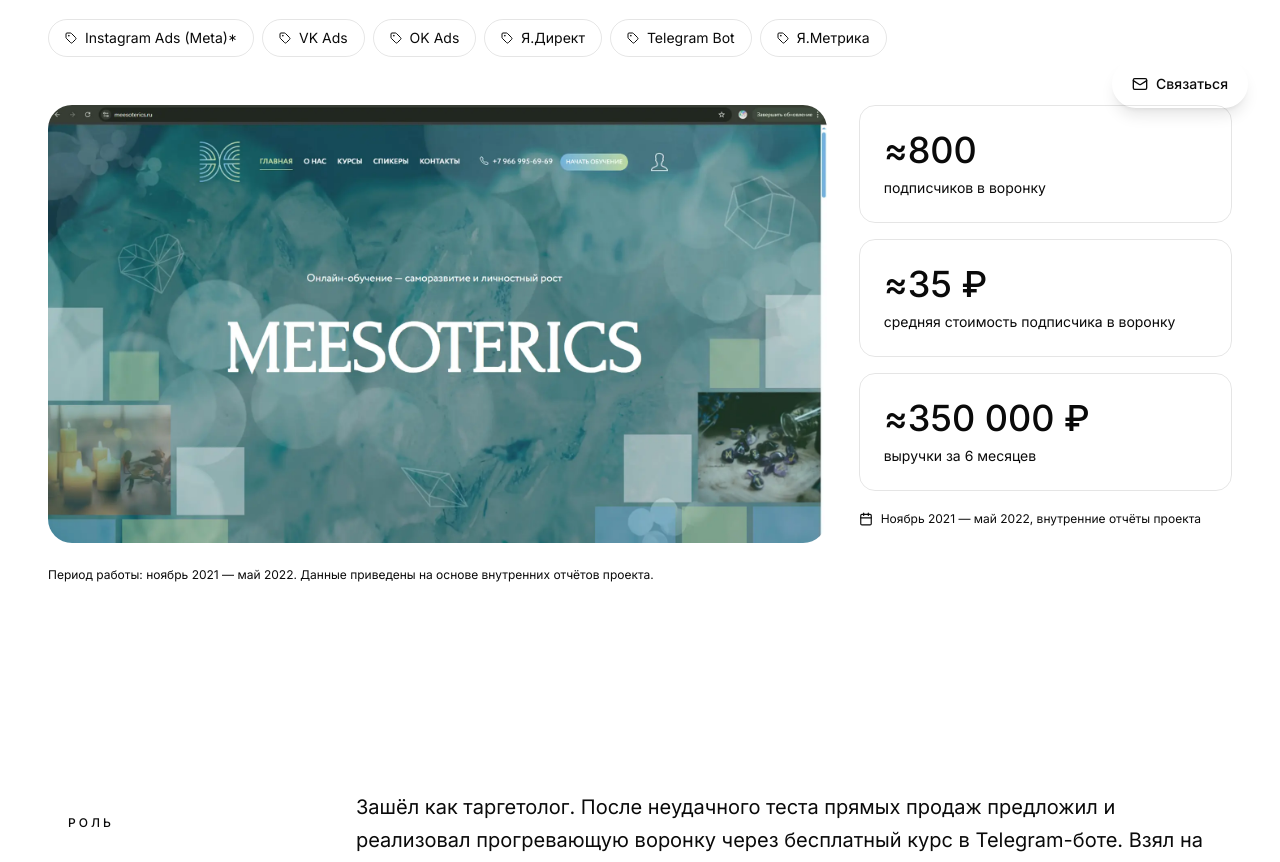
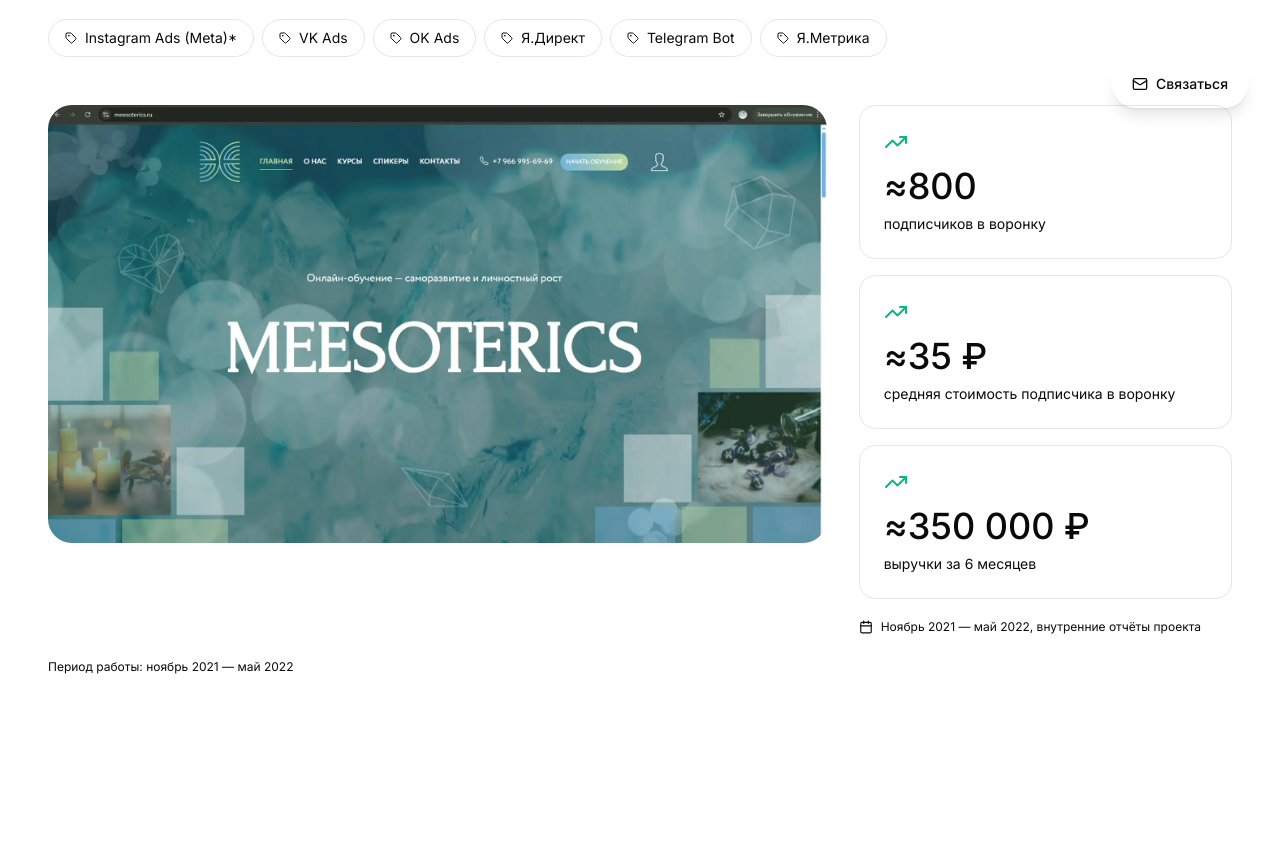
Before and after one commit to steinwayjson/cv, a React (Vite) app: page /case/me-esoterics in a window 1280 px wide. Shown: the part 660-1522 px from the top of the page. Built offline with nearby package versions, Linux system fonts and the light colour scheme.

Commit message:
add trend icons

```diff
--- a/src/app/components/HeroCase.tsx
+++ b/src/app/components/HeroCase.tsx
@@ -1,6 +1,6 @@
 import { memo } from "react";
 import { Link } from "react-router-dom";
-import { ArrowLeft, Tag, Calendar } from "lucide-react";
+import { ArrowLeft, TrendingUp, Tag, Calendar } from "lucide-react";
 import type { CaseStudy } from "@/data/portfolioData";
 
 interface HeroCaseProps {
@@ -88,6 +88,7 @@
                   key={i}
                   className="p-6 bg-accent border border-border rounded-2xl"
                 >
+                  <TrendingUp className="w-6 h-6 mb-3 text-emerald-500" />
                   <div className="text-2xl md:text-4xl font-medium mb-2">
                     {kpi.value}
                   </div>
--- a/src/app/pages/HomePage.tsx
+++ b/src/app/pages/HomePage.tsx
@@ -1,6 +1,6 @@
 import { personalInfo, caseStudies } from "@/data/portfolioData";
 import { FadeIn } from "@/app/components/FadeIn";
-import { Mail, MapPin, Phone, FileText, ArrowUpRight } from "lucide-react";
+import { Mail, MapPin, Phone, FileText, ArrowUpRight, TrendingUp } from "lucide-react";
 import { Link } from "react-router-dom";
 
 export function HomePage() {
@@ -283,6 +283,7 @@
                       <div className="grid grid-cols-2 md:grid-cols-3 gap-3 mb-6">
                         {cs.kpis.slice(0, 3).map((kpi) => (
                           <div key={kpi.label} className="p-3 md:p-4 bg-accent/50 rounded-xl">
+                            <TrendingUp className="w-4 h-4 mb-1.5 text-emerald-500" />
                             <div className="text-xl md:text-2xl font-medium mb-1">{kpi.value}</div>
                             <div className="text-[11px] md:text-xs text-muted-foreground">{kpi.label}</div>
                           </div>
--- a/src/data/cases/me-esoterics.ts
+++ b/src/data/cases/me-esoterics.ts
@@ -19,7 +19,7 @@
   image: "/images/meesoterics-preview.webp",
   tags: ["Instagram Ads (Meta)*", "VK Ads", "Telegram Bot", "Лид-магнит"],
   tools: ["Instagram Ads (Meta)*", "VK Ads", "OK Ads", "Я.Директ", "Telegram Bot", "Я.Метрика"],
-  heroNote: "Период работы: ноябрь 2021 — май 2022. Данные приведены на основе внутренних отчётов проекта.",
+  heroNote: "Период работы: ноябрь 2021 — май 2022",
   comparisonPeriod: "Ноябрь 2021 — май 2022, внутренние отчёты проекта",
   role:
     "Зашёл как таргетолог. После неудачного теста прямых продаж предложил и реализовал прогревающую воронку через бесплатный курс в Telegram-боте. Взял на себя маркетинговую часть: стратегию, рекламу, воронку прогрева, лид-магнит и координацию команды. Посадочные страницы, платформу курсов и продажи вела команда владельца проекта.",
```
